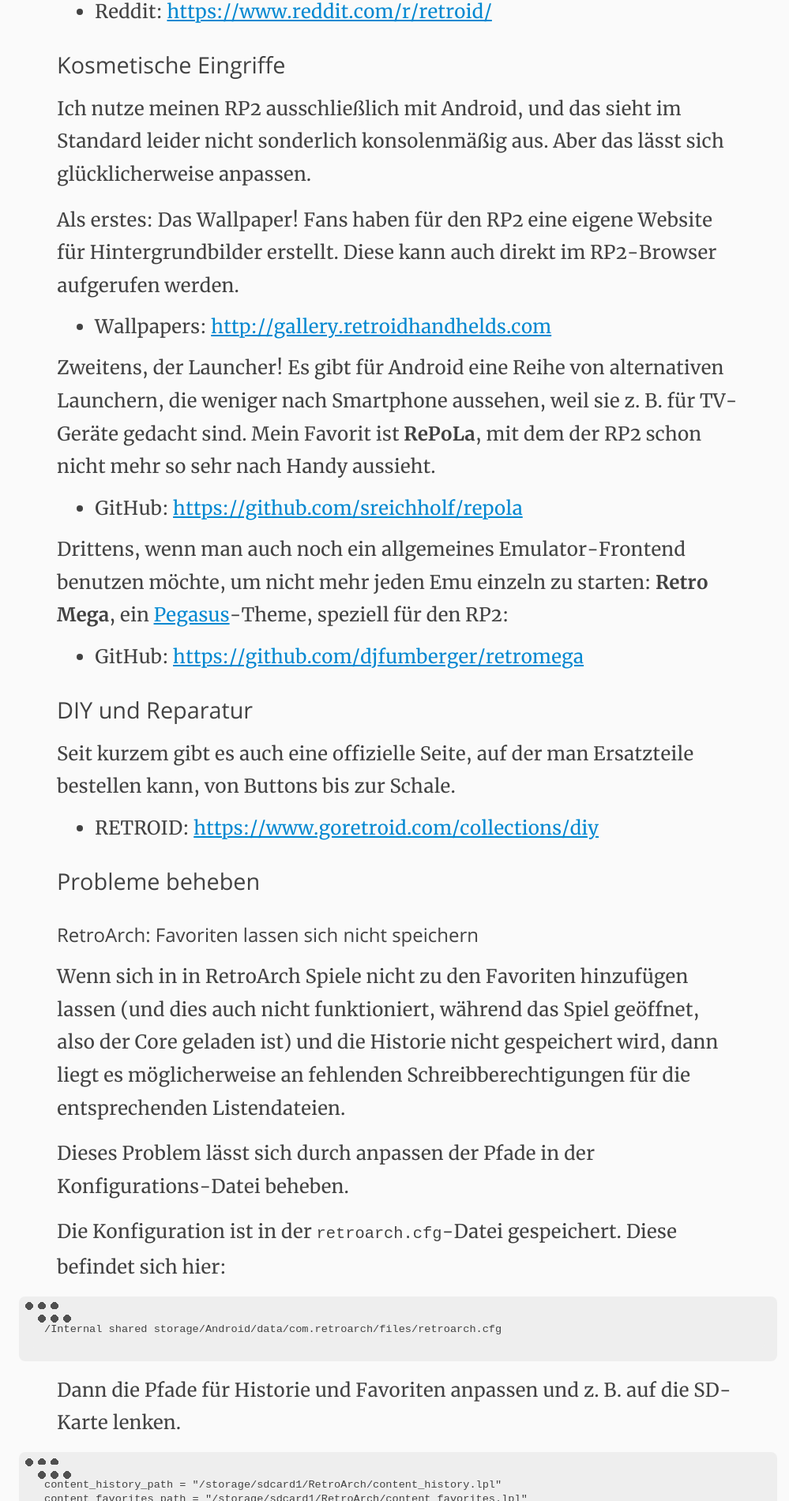
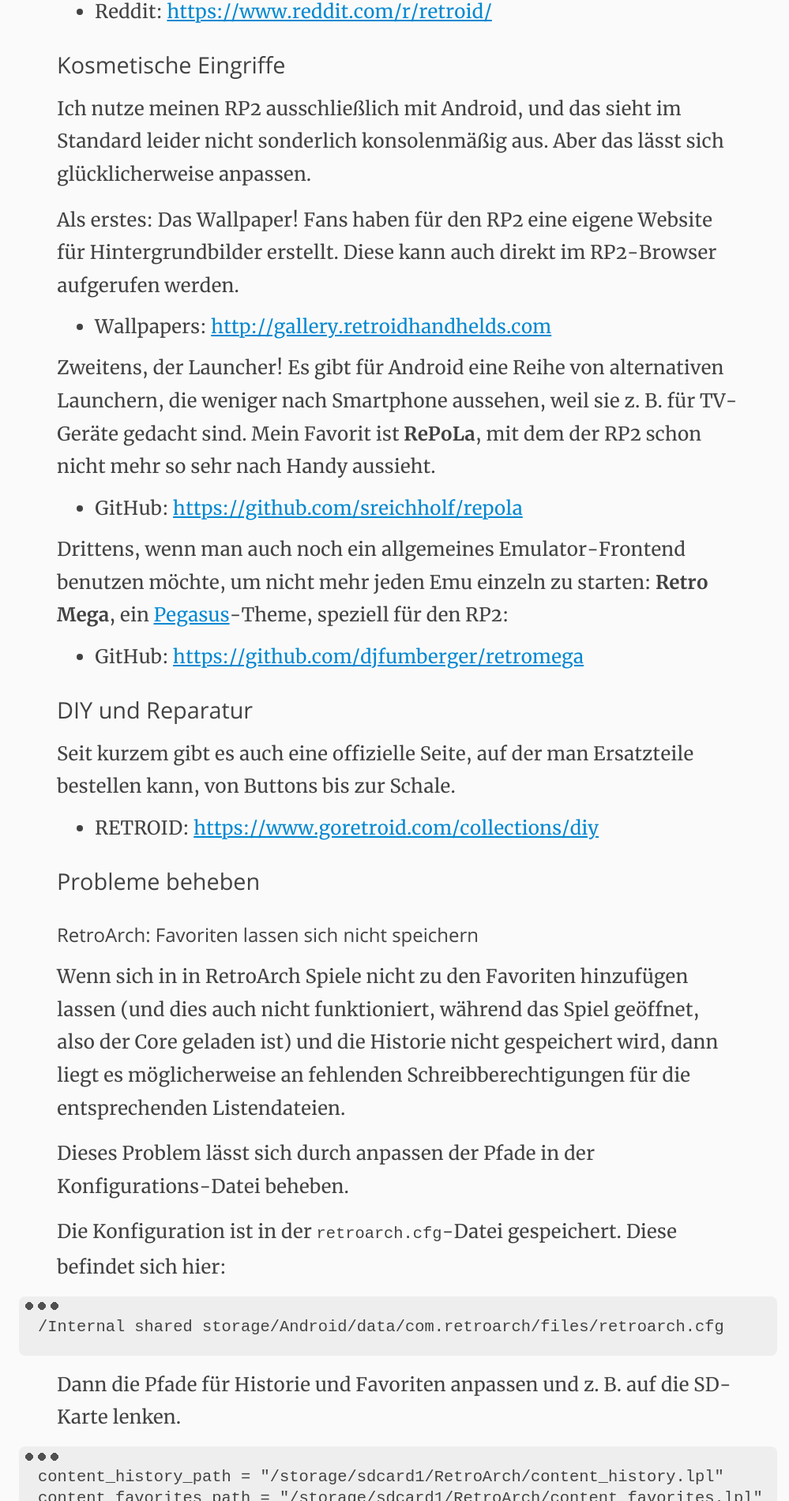
Before and after one commit to marc2o/marc2o.github.io, a Jekyll site: the page built from _posts/2021-01-29-Retroid-Pocket-2-Handeheld-Konsole.md, in a window 1280 px wide. Shown: the part 4499-6400 px from the top of the page at 79% size, without its empty margins (136-1135 px from the left). Built offline with Jekyll 4.4.1, drawn with Linux system fonts in a browser that asks for light colours.

Commit message:
Update article.css

```diff
--- a/assets/css/article.css
+++ b/assets/css/article.css
@@ -288,25 +288,23 @@
 	padding: 1em;
 }
 
-.highlight:hover {
+div.highlight:hover {
 	--close-button: #FF605C;
 	--minimize-button: #FFBD44;
 	--zoom-button: #00CA4E;
 }
-.highlight {
+div.highlight {
 	--close-button: #505050;
 	--minimize-button: #505050;
 	--zoom-button: #505050;
 	--window-background: #f0f0f0;
 	position: relative;
-	font-size: 1rem;
-	padding: 1rem;
 	border-radius: 0.5rem;
 	overflow-y: hidden;
 	background-color: var(--fill-color);
 }
 
-.highlight:before {
+div.highlight:before {
 	content: "";
 	width: 3rem;
 	height: 3rem;
```
